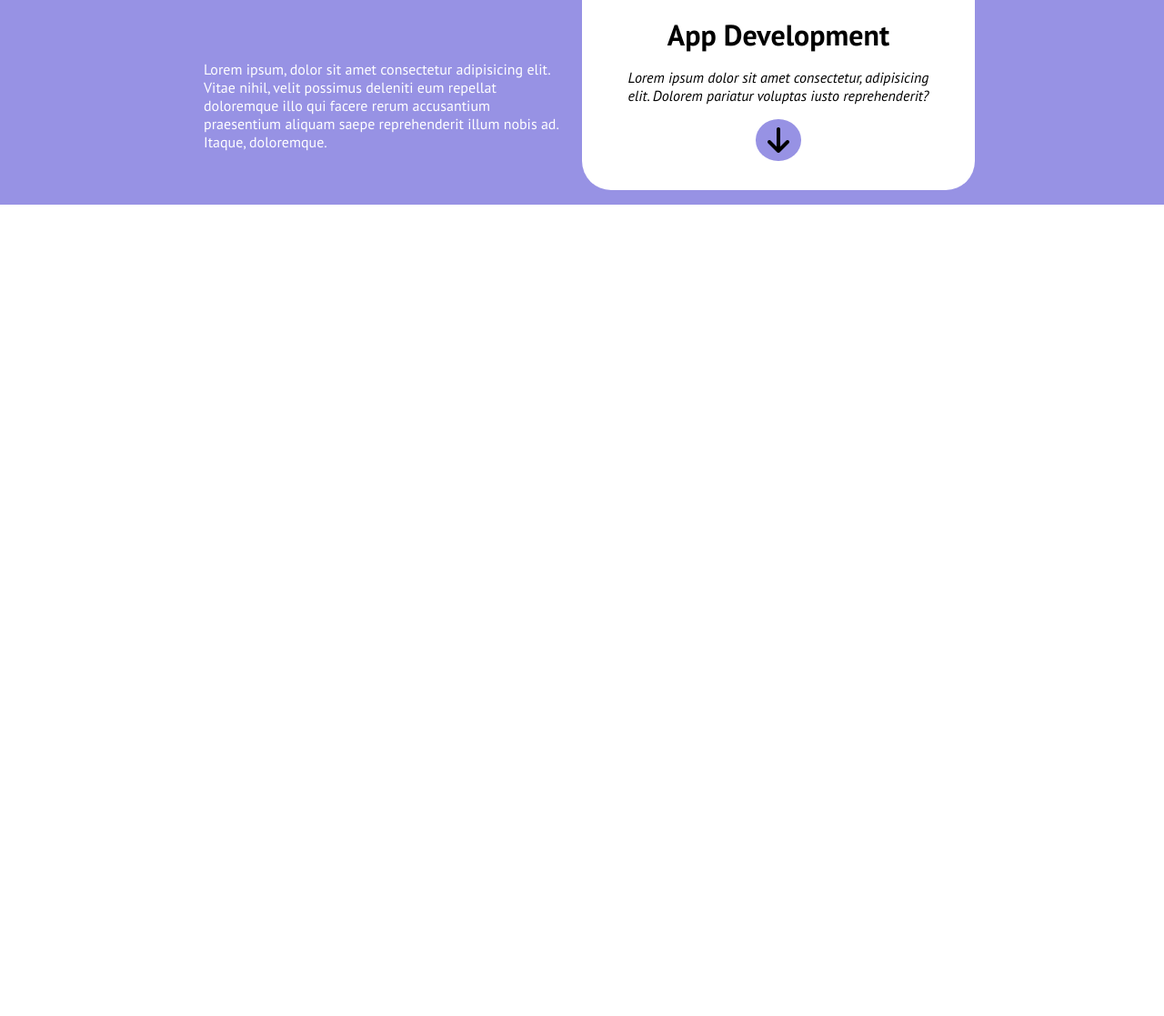
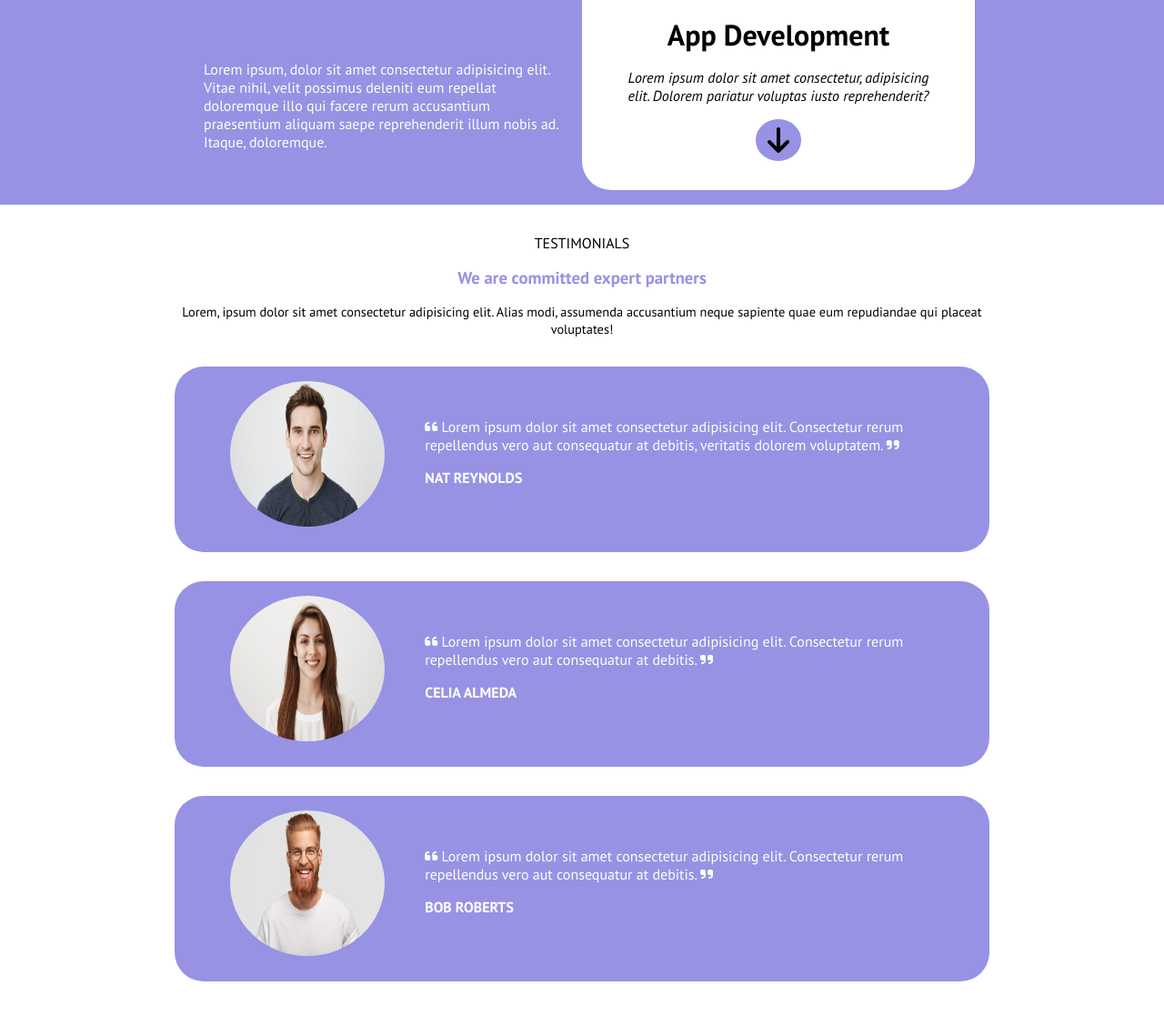
Before and after one commit to CrisFerrari1993/htmlcss-responsive-layout, a plain HTML site: page index.html in a window 1280 px wide. Shown: the part 1323-2440 px from the top of the page at 91% size. Before the commit the page ends 1548 px from the top, so only its background shows below. Drawn offline with Linux system fonts and the light colour scheme.

Commit message:
section 3 done

```diff
--- a/css/style.css
+++ b/css/style.css
@@ -323,3 +323,70 @@ nav {
 /*******************************
 3st section RULES
 ********************************/
+.sec3-layout{
+    padding: 2rem 0;
+    text-align: center;
+}
+.sec3-layout h3{
+    color: #9792e4;
+    margin: 1rem 0;
+}
+.sec3-layout p{
+    font-size: 0.9rem;
+}
+.row3{
+    display: flex;
+    padding: 1rem;
+    background: #9792e4;
+    border-radius:2rem;
+    margin: 2rem 0;
+}
+.row3-left img{
+    height: 160px;
+    max-width: 170px;
+    border-radius: 50%;
+}
+.row3-left{
+    width: 30%;
+    padding: rem;
+}
+.row3-right{
+    width: 70%;
+    color: white;
+    padding: 2.5rem 0;
+}
+.row3-right{
+    text-align: left;
+}
+.row3-right span{
+    display: block;
+    margin: 1rem 0;
+    font-weight: 600;
+}
+/* Tablet version */
+@media all and (max-width:768px){
+    .row3 {
+        display: flex;
+        flex-direction: column;
+        padding: 1rem;
+        background: #9792e4;
+        border-radius: 2rem;
+        margin: 2rem 0;
+    }
+    .row3-left {
+        width: 100%;
+        padding: 1rem;
+    }
+
+    .row3-right {
+        width: 100%;
+        color: white;
+        padding: 2.5rem;
+        text-align: center;
+    }
+    .row3-left img {
+        height: 190px;
+        max-width: 210px;
+        border-radius: 50%;
+    }
+}
--- a/index.html
+++ b/index.html
@@ -130,6 +130,61 @@
                 </div>
             </div>
         </section>
+        <!-- 3rd section -->
+        <section>
+            <div class="container">
+                <div class="sec3-layout">
+                    <span>
+                        TESTIMONIALS
+                    </span>
+                    <h3>
+                        We are committed expert partners
+                    </h3>
+                    <p>Lorem, ipsum dolor sit amet consectetur adipisicing elit. Alias modi, assumenda accusantium neque sapiente quae eum repudiandae qui placeat voluptates!</p>
+                    <div class="row3">
+                        <div class="row3-left">
+                            <img src="img/testimonial1.jpg" alt="">
+                        </div>
+                        <div class="row3-right">
+                            <i class="fa-solid fa-quote-left"></i>
+                            Lorem ipsum dolor sit amet consectetur adipisicing elit. Consectetur rerum repellendus vero aut consequatur at debitis, veritatis dolorem voluptatem.
+                            <i class="fa-solid fa-quote-right"></i>
+                            <span>
+                                NAT REYNOLDS
+                            </span>
+                        </div>
+                    </div>
+                    <div class="row3">
+                        <div class="row3-left">
+                            <img src="img/testimonial2.jpg" alt="">
+                        </div>
+                        <div class="row3-right">
+                            <i class="fa-solid fa-quote-left"></i>
+                            Lorem ipsum dolor sit amet consectetur adipisicing elit. Consectetur rerum repellendus vero aut consequatur at
+                            debitis.
+                            <i class="fa-solid fa-quote-right"></i>
+                            <span>
+                                CELIA ALMEDA
+                            </span>
+                        </div>
+                    </div>
+                    <div class="row3">
+                        <div class="row3-left">
+                            <img src="img/testimonial3.jpg" alt="">
+                        </div>
+                        <div class="row3-right">
+                            <i class="fa-solid fa-quote-left"></i>
+                            Lorem ipsum dolor sit amet consectetur adipisicing elit. Consectetur rerum repellendus vero aut consequatur at
+                            debitis.
+                            <i class="fa-solid fa-quote-right"></i>
+                            <span>
+                                BOB ROBERTS
+                            </span>
+                        </div>
+                    </div>
+                </div>
+            </div>
+        </section>
     </main>
     <!-- footer -->
     <footer>
```
